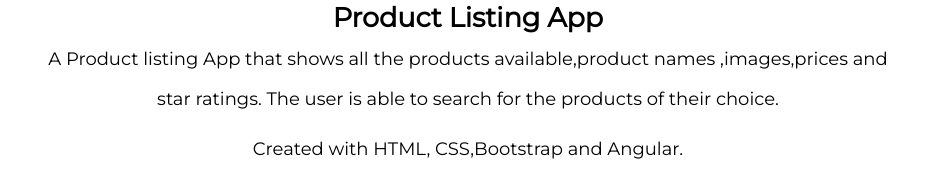
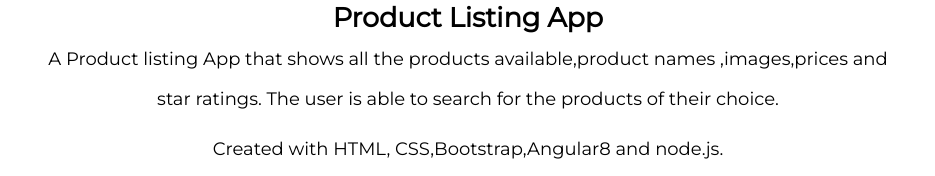
Before and after one commit to MarkMburu/MarkMburu.github.io, a plain HTML site: page index.html in a window 1280 px wide. Shown: the part 1822-1998 px from the top of the page, without its empty margins (172-1107 px from the left). Drawn offline with nearby package versions, Linux system fonts and the light colour scheme.

Commit message:
fixing bugs

```diff
--- a/index.html
+++ b/index.html
@@ -164,7 +164,7 @@
           The user is able to search for the products of their choice.
         </p>
         <p class="projectBlurb">
-          Created with HTML, CSS,Bootstrap and Angular.
+          Created with HTML, CSS,Bootstrap,Angular8 and node.js.
         </p>
         <div class="buttonContainer">
           <a
```
